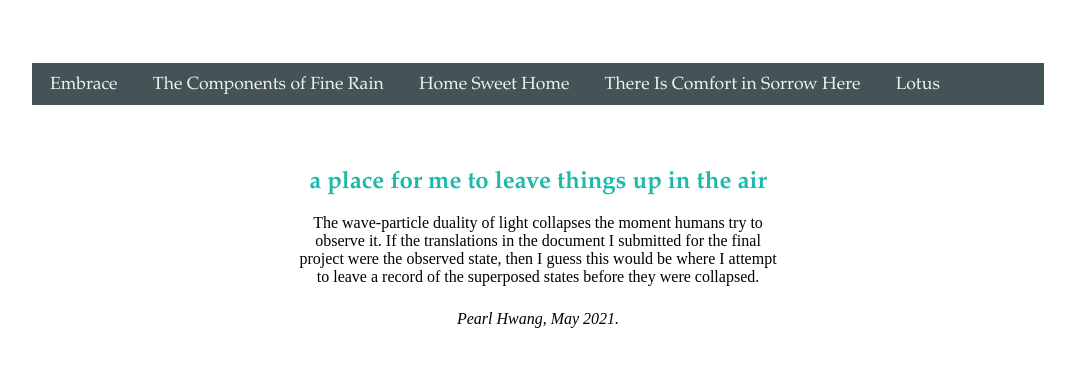
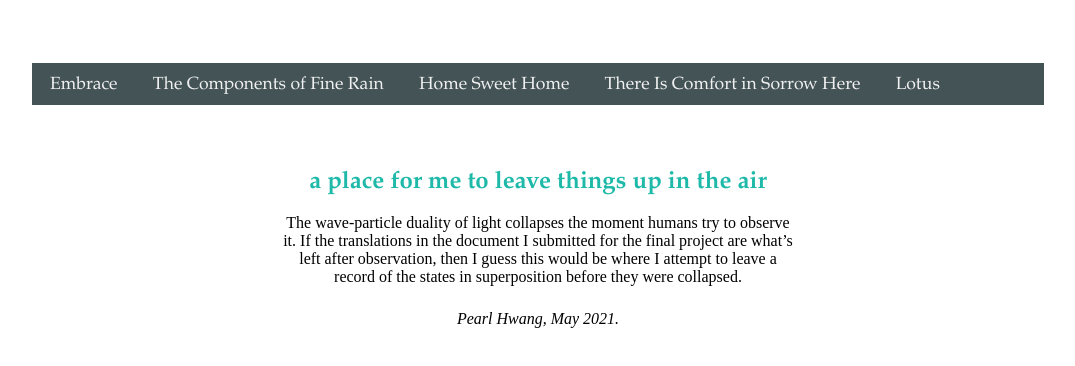
Before and after one commit to pearl6527/translation_journal, a plain HTML site: page index.html in a window 1280 px wide. Shown: the whole page, without its empty margins (102-1177 px from the left). Drawn offline with Linux system fonts and the light colour scheme.

Commit message:
Modify index

```diff
--- a/clickable_text.css
+++ b/clickable_text.css
@@ -46,7 +46,7 @@ h2 {
 .index {
   text-align: center;
   width: 70vw;
-  max-width: 30em;
+  max-width: 32.5em;
   padding-top: 1em;
 }
 .right {
--- a/index.html
+++ b/index.html
@@ -18,7 +18,7 @@
   </header>
   <div>
     <h2>a place for me to leave things up in the air</h2>
-    <p class="index">The wave-particle duality of light collapses the moment humans try to observe it. If the translations in the document I submitted for the final project were the observed state, then I guess this would be where I attempt to leave a record of the superposed states before they were collapsed.</p>
+    <p class="index">The wave-particle duality of light collapses the moment humans try to observe it. If the translations in the document I submitted for the final project are what’s left after observation, then I guess this would be where I attempt to leave a record of the states in superposition before they were collapsed.</p>
 
     <p class="index"><em>Pearl Hwang, May 2021.</em></p>
 
```
